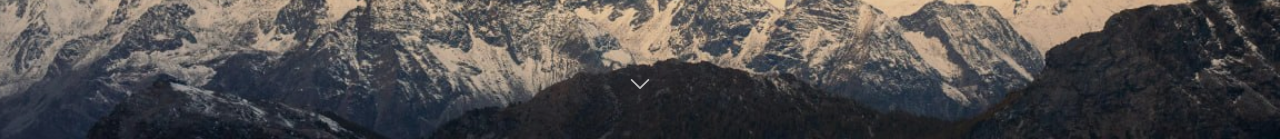
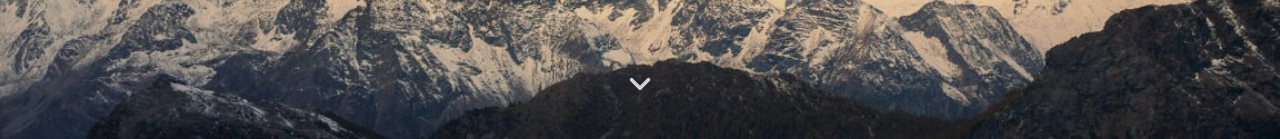
Before and after one commit to shikubro90/northstart, a Next.js app: page / in a window 1280 px wide. Shown: the part 661-800 px from the top of the page. Built offline with nearby package versions, Linux system fonts and the light colour scheme.

Commit message:
Make homepage arrow bolder

```diff
--- a/app/components/Slider.jsx
+++ b/app/components/Slider.jsx
@@ -314,7 +314,7 @@ export default function Slider() {
             onClick={() => goToSection(1)}
             className="absolute bottom-10 left-1/2 -translate-x-1/2 cursor-pointer"
           >
-            <svg width="28" height="28" viewBox="0 0 20 20" fill="none" stroke="white" strokeWidth="1.2" strokeLinecap="round" strokeLinejoin="round" className="animate-bounce opacity-70">
+            <svg width="28" height="28" viewBox="0 0 20 20" fill="none" stroke="white" strokeWidth="2.6" strokeLinecap="round" strokeLinejoin="round" className="animate-bounce opacity-80">
               <polyline points="4,7 10,13 16,7" />
             </svg>
           </button>
```
